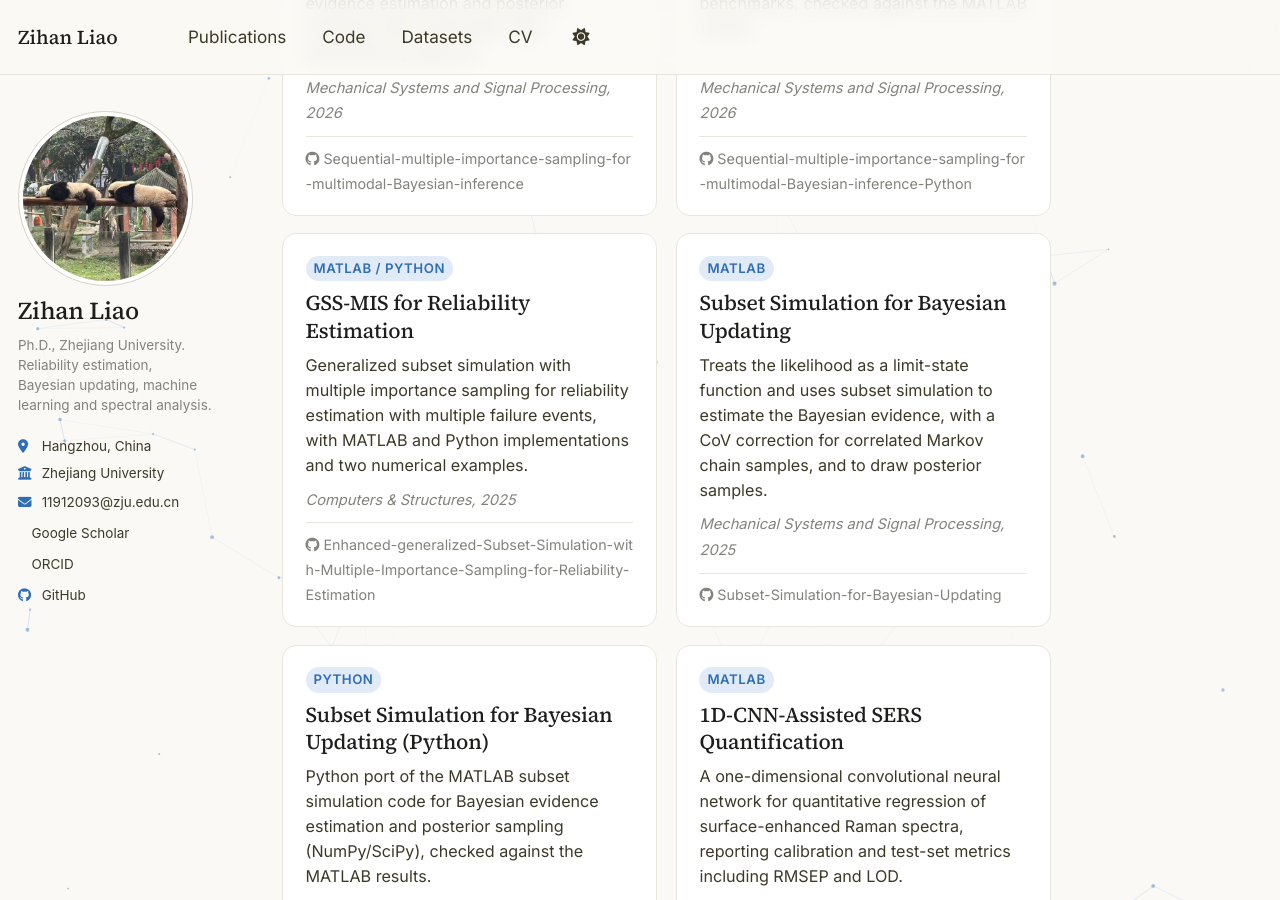
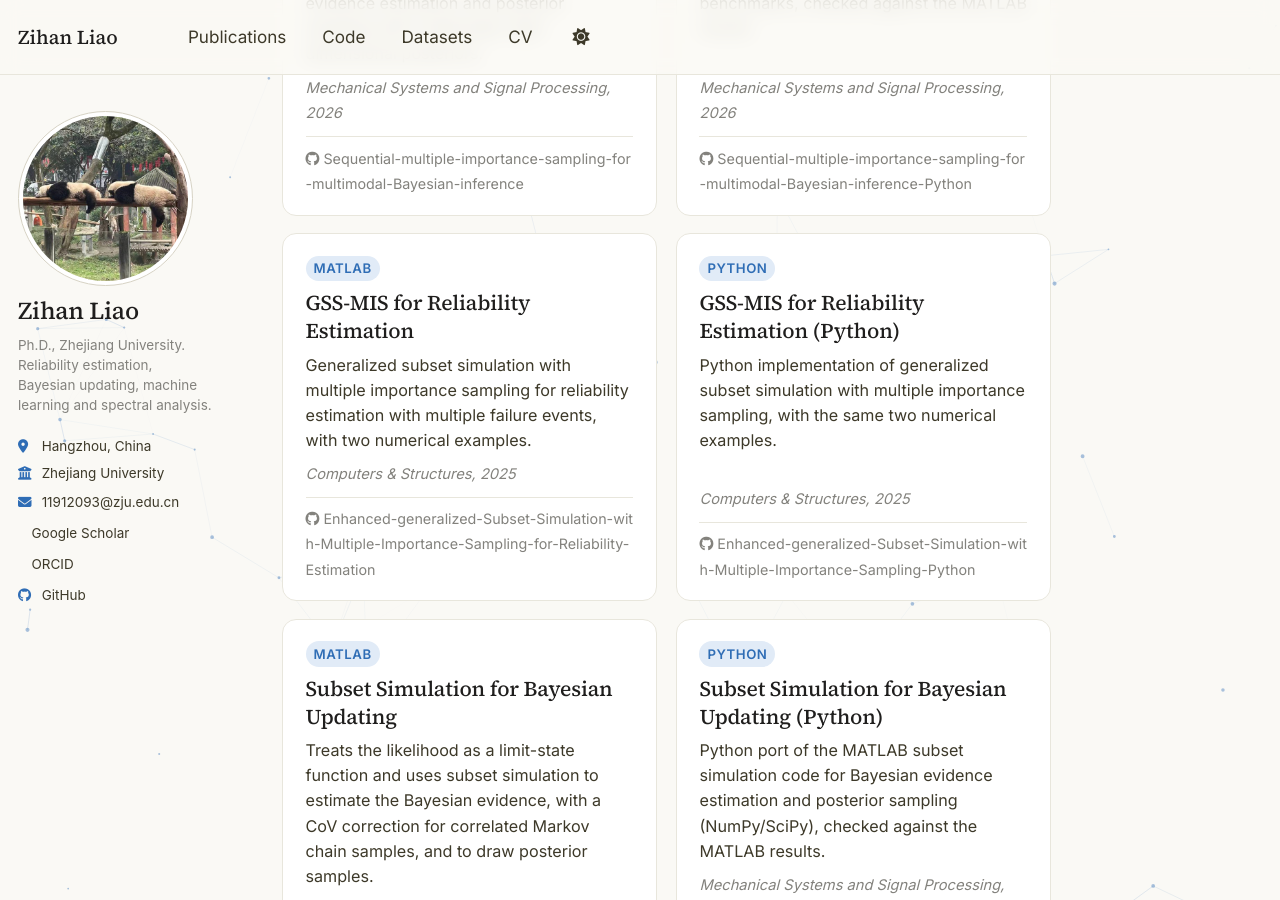
Before and after one commit to ZihanLiao-ZJU/zihanliao-zju.github.io, a Jekyll site: the page built from _pages/about.md, in a window 1280 px wide and 900 px high, scrolled down 4947 px. Built offline with Jekyll 4.4.1, drawn with Linux system fonts in a browser that asks for light colours; a style sheet for code colours, icons or effects is not loaded.

Commit message:
Link separate GSS-MIS MATLAB and Python repositories

```diff
--- a/_data/code.yml
+++ b/_data/code.yml
@@ -26,8 +26,14 @@
 
 - name: "GSS-MIS for Reliability Estimation"
   repo: "ZihanLiao-ZJU/Enhanced-generalized-Subset-Simulation-with-Multiple-Importance-Sampling-for-Reliability-Estimation"
-  language: "MATLAB / Python"
-  description: "Generalized subset simulation with multiple importance sampling for reliability estimation with multiple failure events, with MATLAB and Python implementations and two numerical examples."
+  language: "MATLAB"
+  description: "Generalized subset simulation with multiple importance sampling for reliability estimation with multiple failure events, with two numerical examples."
+  paper: "Computers & Structures, 2025"
+
+- name: "GSS-MIS for Reliability Estimation (Python)"
+  repo: "ZihanLiao-ZJU/Enhanced-generalized-Subset-Simulation-with-Multiple-Importance-Sampling-Python"
+  language: "Python"
+  description: "Python implementation of generalized subset simulation with multiple importance sampling, with the same two numerical examples."
   paper: "Computers & Structures, 2025"
 
 - name: "Subset Simulation for Bayesian Updating"
--- a/_data/publications.yml
+++ b/_data/publications.yml
@@ -65,8 +65,8 @@
   year: 2025
   category: manuscripts
   paper: "https://doi.org/10.1016/j.compstruc.2025.107741"
-  code: "https://github.com/ZihanLiao-ZJU/Enhanced-generalized-Subset-Simulation-with-Multiple-Importance-Sampling-for-Reliability-Estimation/tree/main/MATLAB"
-  code_python: "https://github.com/ZihanLiao-ZJU/Enhanced-generalized-Subset-Simulation-with-Multiple-Importance-Sampling-for-Reliability-Estimation/tree/main/Python"
+  code: "https://github.com/ZihanLiao-ZJU/Enhanced-generalized-Subset-Simulation-with-Multiple-Importance-Sampling-for-Reliability-Estimation"
+  code_python: "https://github.com/ZihanLiao-ZJU/Enhanced-generalized-Subset-Simulation-with-Multiple-Importance-Sampling-Python"
 
 - title: "Bayesian mixture of factor analyzers for structural damage detection under varying environmental conditions"
   authors: "Binbin Li, Yulong Zhang, Zihan Liao, Zhilin Xue*"
```
